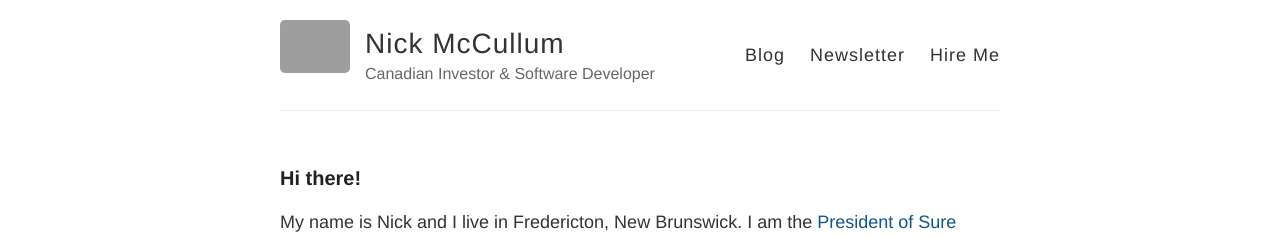
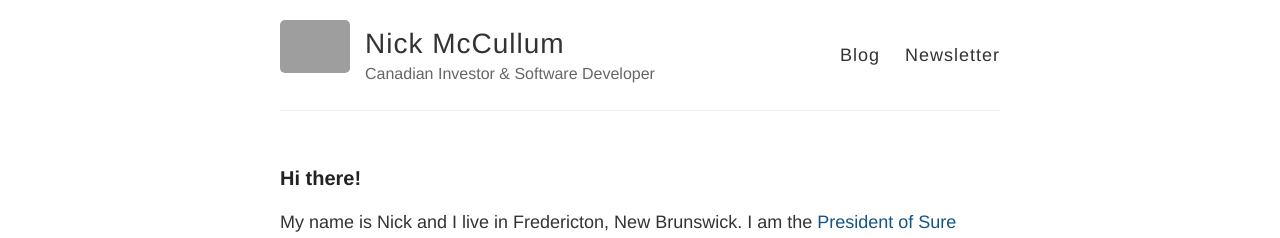
Before and after one commit to rosyberti/website, a Jekyll site: the page built from index.html, in a window 1280 px wide. Shown: the top 238 px of the page. Built offline with Jekyll 4.4.1, drawn with Linux system fonts in a browser that asks for light colours; grey boxes are pictures that could not be loaded.

Commit message:
commented out Hire Me from masthead

```diff
--- a/_layouts/default.html
+++ b/_layouts/default.html
@@ -28,7 +28,7 @@
           <nav>
             <a href="{{ site.baseurl }}/blog/">Blog</a>
             <a href="{{ site.baseurl }}/newsletter/">Newsletter</a>
-            <a href="{{ site.baseurl }}/hire-me/">Hire Me</a>
+<!--             <a href="{{ site.baseurl }}/hire-me/">Hire Me</a> -->
           </nav>
         </header>
       </div>
```
